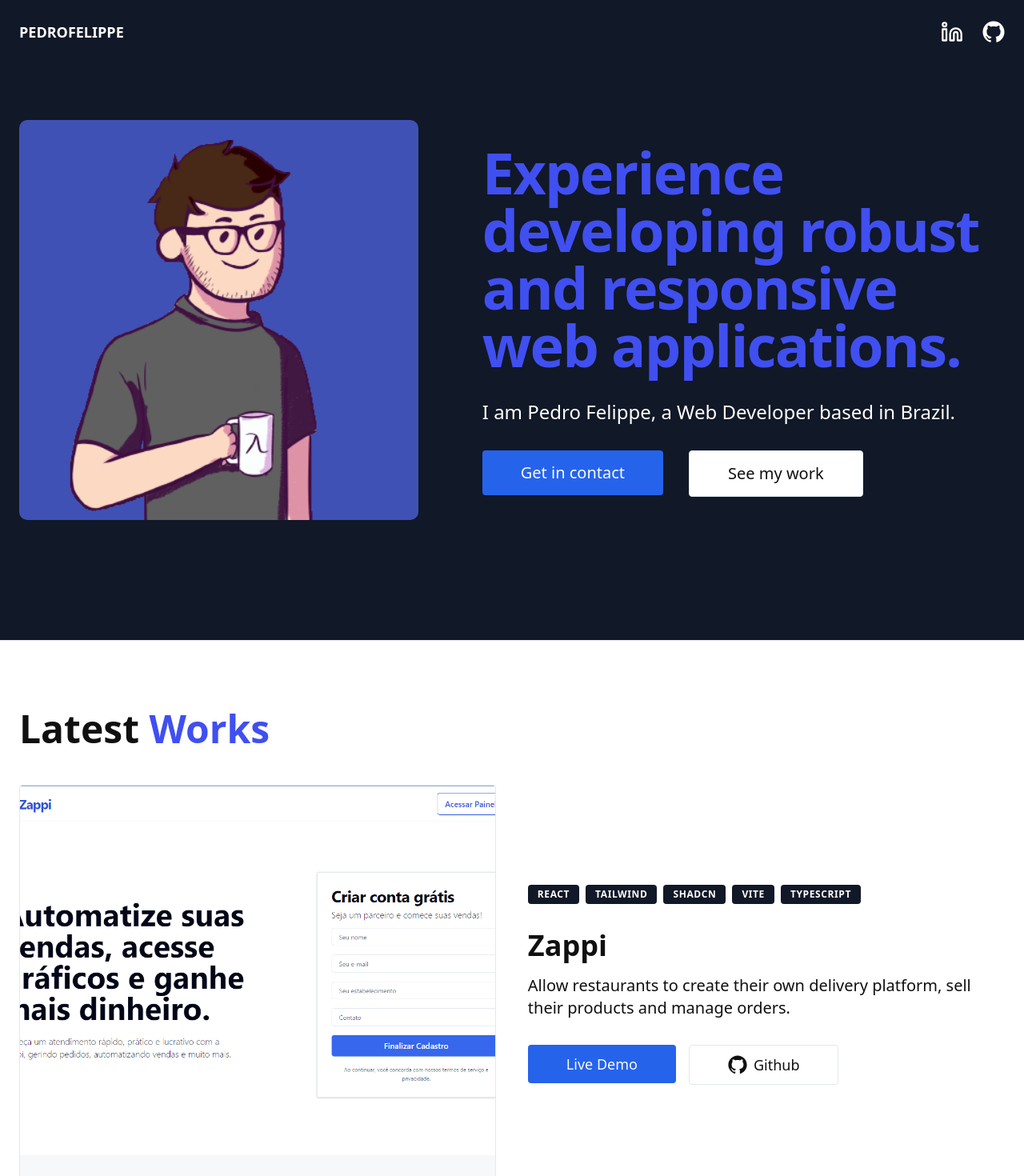
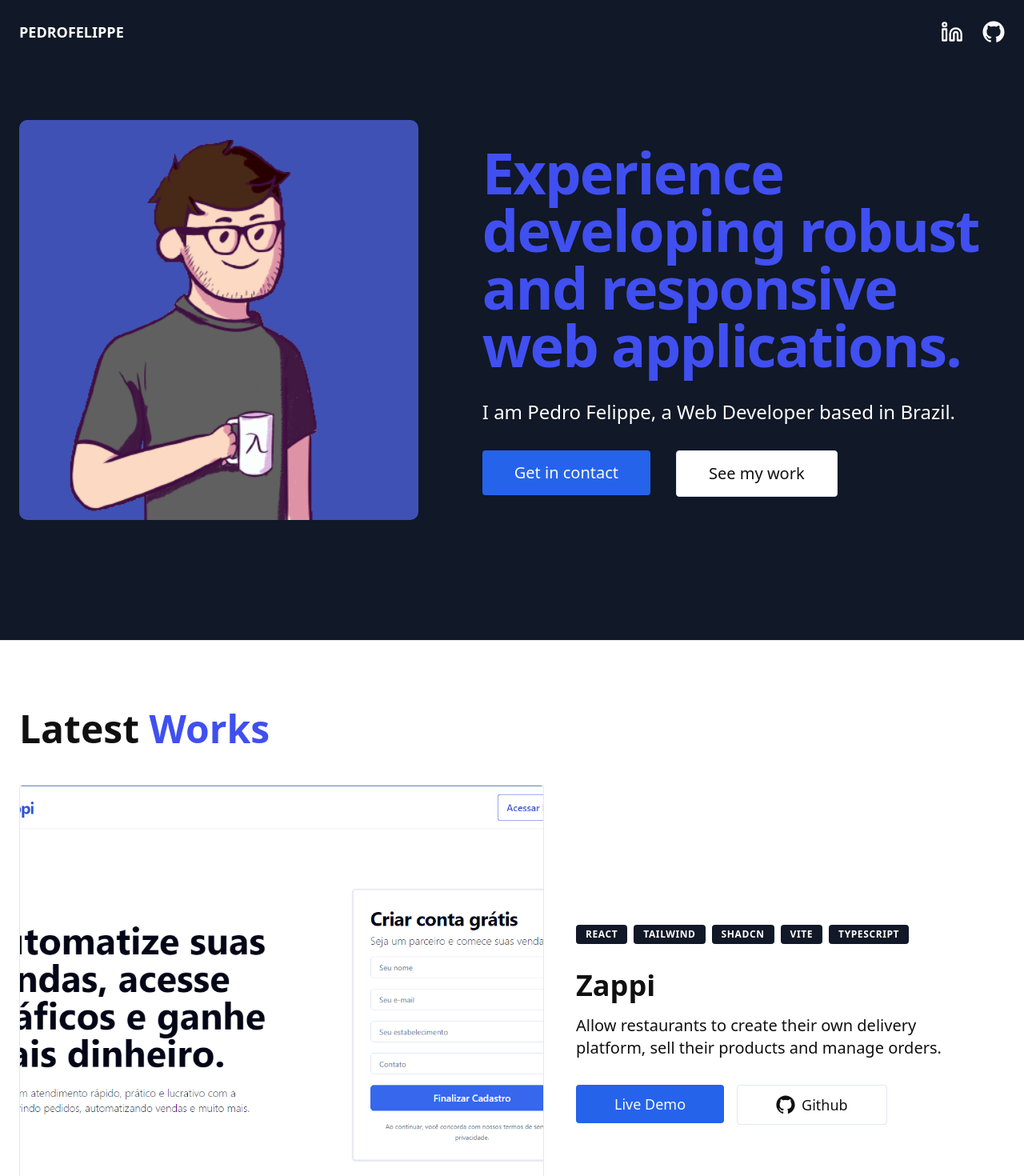
Before and after one commit to pefelippe/Portfolio, a Next.js app: page / in a window 1280 px wide. Shown: the top 1470 px of the page at 80% size. Built offline with nearby package versions, Linux system fonts and the light colour scheme.

Commit message:
californication

```diff
--- a/src/components/ProjectCard.tsx
+++ b/src/components/ProjectCard.tsx
@@ -39,7 +39,7 @@ function ProjectCard({
     >
       <Link
         href={link}
-        className="relative border rounded overflow-hidden   w-full  h-full min-h-[350px] lg:min-h-[400px] xl:min-h-[500px]"
+        className="relative border rounded overflow-hidden  w-full  h-full min-h-[350px] lg:min-h-[400px] xl:min-h-[600px]"
         target="_blank"
       >
         <motion.img
@@ -49,7 +49,7 @@ function ProjectCard({
         />
       </Link>
 
-      <div className="w-full flex flex-col gap-4 items-start justify-center h-full lg:px-10 p-8 ">
+      <div className="w-full max-w-xl flex flex-col gap-4 items-start justify-center h-full lg:px-10 p-8 ">
         <Skills technologies={stack} />
         <div className="w-full flex flex-col gap-4 items-start justify-center py-4">
           <p className="text-3xl lg:text-4xl font-extrabold">{title}</p>
--- a/src/content/Hero.tsx
+++ b/src/content/Hero.tsx
@@ -31,7 +31,7 @@ export default function Hero() {
         <p className="max-sm:text-5xl text-6xl lg:text-7xl font-bold text-blue tracking-tight">
           Experience developing robust and responsive web applications.
         </p>
-        <span className="text-2xl font-normal max-w-2xl">
+        <span className="text-2xl font-light max-w-2xl">
           I am Pedro Felippe, a Web Developer based in Brazil.
         </span>
 
@@ -40,7 +40,7 @@ export default function Hero() {
             items-start sm:space-x-8 "
         >
           <ScrollLink to="contact-content" offset={-50}>
-            <Button className="text-xl py-7 px-12 rounded items-center gap-1 max-sm:px-52 max-sm:max-w-md">
+            <Button className="text-xl py-7 px-10 rounded items-center gap-1 max-sm:px-52 max-sm:max-w-md">
               Get in contact
             </Button>
           </ScrollLink>
@@ -48,7 +48,7 @@ export default function Hero() {
           <ScrollLink to="projects-container" offset={-100}>
             <Button
               variant="outline"
-              className="text-xl py-7 px-12 rounded items-center gap-1 max-sm:w-full text-[#101010] max-sm:px-52 max-sm:max-w-md"
+              className="text-xl py-7 px-10 rounded items-center gap-1 max-sm:w-full text-[#101010] max-sm:px-52 max-sm:max-w-md"
             >
               See my work
             </Button>
```
